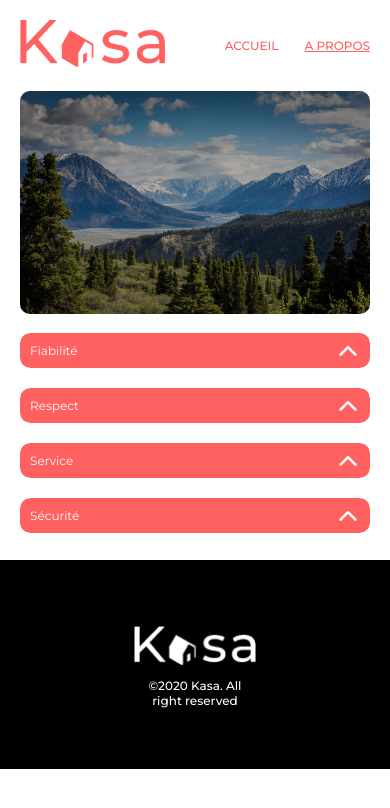
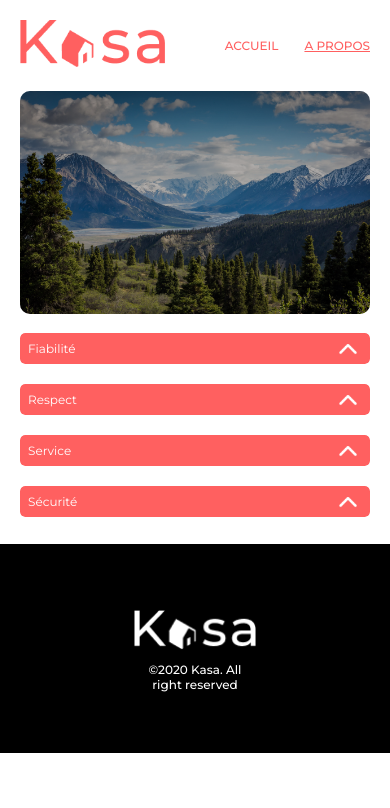
Before and after one commit to PierreFrs/projet-ocr6-kasa, a React (Create React App) app: page /a-propos in a window 390 px wide. Shown: the top 808 px of the page. Built offline with nearby package versions, Linux system fonts and the light colour scheme.

Commit message:
responsive : finish

```diff
--- a/src/components/Banner/banner.scss
+++ b/src/components/Banner/banner.scss
@@ -51,7 +51,7 @@
   .banner {
     border-radius: 10px;
     height: 111px;
-    padding-left: 16px;
+    padding: 16px;
 
     .main-title {
       font-size: 1.5rem;
--- a/src/components/Collapse/collapse.scss
+++ b/src/components/Collapse/collapse.scss
@@ -73,8 +73,12 @@
 @media screen and (max-width: $mobileMaxWidth) {
   .collapse-container {
     .collapse {
+      border-radius: 5px;
+
       .collapse-title {
         font-size: 0.75rem;
+        padding: 8px;
+        border-radius: 5px;
       }
 
       .collapse-arrow {
--- a/src/components/Error/error.scss
+++ b/src/components/Error/error.scss
@@ -33,19 +33,19 @@
   .not-found {
     .error-code {
       font-size: 6rem;
-      margin-top: 113px;
+      margin-top: 80px;
     }
 
     .error-description {
       font-size: 1.125rem;
       max-width: 260px;
       text-align: center;
-      margin-top: 113px;
+      margin-top: 80px;
     }
 
     .nav-link {
       font-size: 0.875rem;
-      margin-top: 113px;
+      margin-top: 80px;
       margin-bottom: 85px;
     }
   }
--- a/src/pages/Fiche-logement/fiche-logement.scss
+++ b/src/pages/Fiche-logement/fiche-logement.scss
@@ -116,6 +116,7 @@
               font-size: 0.625rem;
               min-width: 84px;
               padding: 2px 5px;
+              border-radius: 5px;
             }
           }
         }
```
